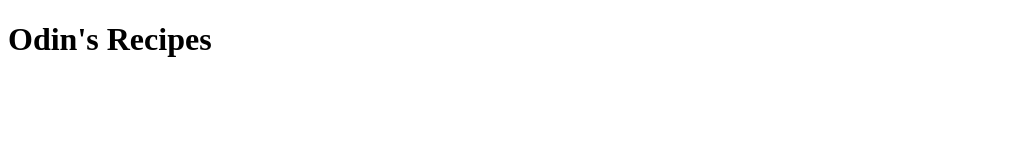
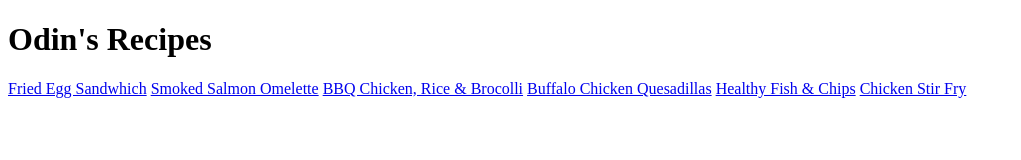
Before and after one commit to jtruelas/odin-recipes, a plain HTML site: page index.html in a window 1280 px wide. Shown: the whole page, without its empty margins (0-1021 px from the left). Drawn offline with Linux system fonts and the light colour scheme.

Commit message:
Added links to recipe pages

```diff
--- a/index.html
+++ b/index.html
@@ -7,5 +7,11 @@
 
     <body>
         <h1>Odin's Recipes</h1>
+        <a href="recipes/friedeggsandwhichwithavocado.html">Fried Egg Sandwhich</a>
+        <a href="recipes/smokedsalmonfetaomelette.html">Smoked Salmon Omelette</a>
+        <a href="recipes/bbqchickenricebroccoli.html">BBQ Chicken, Rice & Brocolli</a>
+        <a href="recipes/buffalochickenquesadillas.html">Buffalo Chicken Quesadillas</a>
+        <a href="recipes/healthyfishnchips.html">Healthy Fish & Chips</a>
+        <a href="recipes/chickenstirfry.html">Chicken Stir Fry</a>
     </body>
 </html>
```
